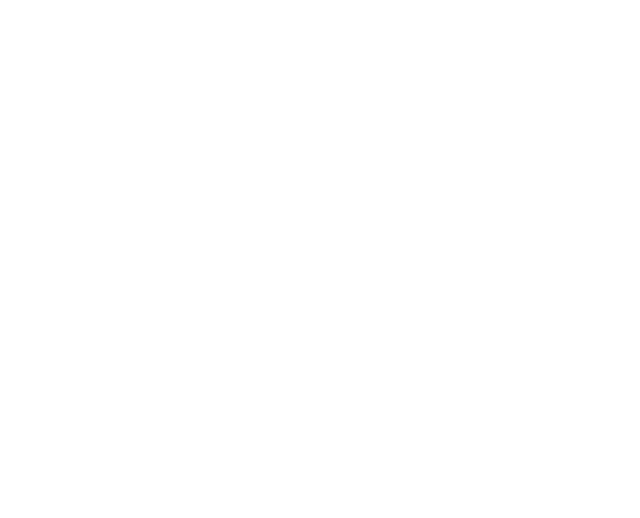
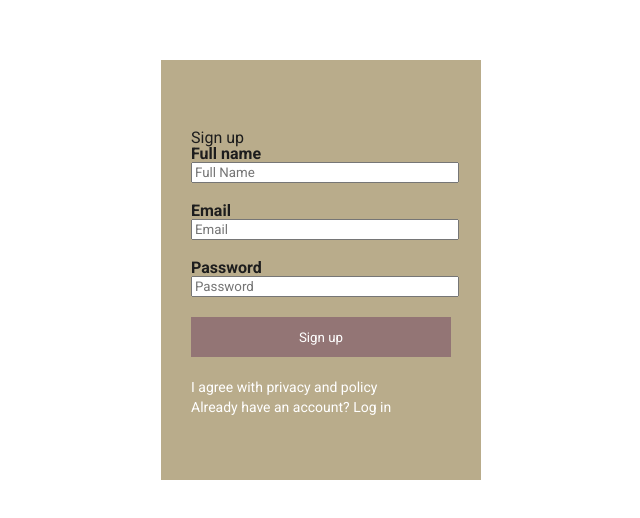
Before and after one commit to VictoriaSvaikauskas/agenda2_front, an Angular app: page /Sign_up in a window 1280 px wide. Before the commit this address led to /. Shown: the part 130-648 px from the top of the page, without its empty margins (319-959 px from the left). Built offline with nearby package versions, Linux system fonts and the light colour scheme.

Commit message:
agrego pagina signup

```diff
--- a/src/app/app-routing.module.ts
+++ b/src/app/app-routing.module.ts
@@ -6,6 +6,10 @@
   {
     path: '',
     loadChildren:  ()=> import('./public/pages/login/login.module').then(m => m.LoginModule)
+  },
+  {
+    path: 'Sign_up',
+    loadChildren:  ()=> import('./public/pages/signup/signup.module').then(m => m.SignupModule)
   },
   {
     path: 'contactsfake',
--- a/src/app/public/pages/login/login.component.html
+++ b/src/app/public/pages/login/login.component.html
@@ -14,7 +14,7 @@
           <input type="submit" value="Login">
           <a href="#">Lost your password?</a><br>
           <a href="#">Don't have an account?</a>
-          <a id= "Sign_up" > Sign up</a>
+          <a [routerLink]= "['Sign_up']" > Sign up</a>
         </form>
         </div>
 
--- /dev/null
+++ b/src/app/public/pages/signup/signup.component.html
@@ -0,0 +1,21 @@
+<p>
+    <body>
+
+        <div class="signupbox">
+        <h1>Sign up</h1>
+        <form action="">
+          <p>Full name</p>
+          <input type="text" placeholder="Full Name">
+          <p>Email</p>
+          <input type="text" placeholder="Email">
+          <p>Password</p>
+          <input type="password" placeholder="Password">
+          <input type="submit" value="Sign up">
+          <a href="#">I agree with privacy and policy </a><br>
+          <a href="#">Already have an account?</a>
+          <a [routerLink]= "['']" > Log in</a>
+        </form>
+        </div>
+
+        </body>
+</p>
--- /dev/null
+++ b/src/app/public/pages/signup/signup.component.scss
@@ -0,0 +1,53 @@
+.signupbox{
+    width: 320px;
+    height: 420px;
+    background-color:#B9AC8B;
+    color: #fff;
+    top: 50%;
+    left: 50%;
+    position: absolute;
+    transform: translate(-50%,-50%);
+    box-sizing: border-box;
+    padding: 70px 30px;
+}
+
+h1{
+    margin:0;
+}
+
+.signupbox p {
+    margin:0;
+    padding:0;
+    font-weight: bold;
+}
+
+.signupbox input{
+    width:100%;
+    margin-bottom: 20px;
+
+}
+
+.signupbox input[type= "submit"]{
+    border:none;
+    outline:none;
+    height: 40px;
+    background: #937575;
+    color:#fff
+}
+
+.signupbox input[type= "submit"]:hover{
+    cursor: pointer;
+    background: #fff;
+    color: #000;
+}
+
+.signupbox a {
+    text-decoration:none;
+    font-size:14px;
+    line-height: 20px;
+    color:#fff;
+}
+
+.signupbox a:hover{
+    color:#fff
+}
--- /dev/null
+++ b/src/app/public/pages/signup/signup.component.ts
@@ -0,0 +1,15 @@
+import { Component, OnInit } from '@angular/core';
+
+@Component({
+  selector: 'app-signup',
+  templateUrl: './signup.component.html',
+  styleUrls: ['./signup.component.scss']
+})
+export class SignupComponent implements OnInit {
+
+  constructor() { }
+
+  ngOnInit(): void {
+  }
+
+}
```
Also changed, not shown: src/app/public/pages/signup/signup-routing.module.ts (added, +16 -0 lines), src/app/public/pages/signup/signup.module.ts (added, +17 -0 lines), 1 other file (tests, documents, lock files or other folders).
